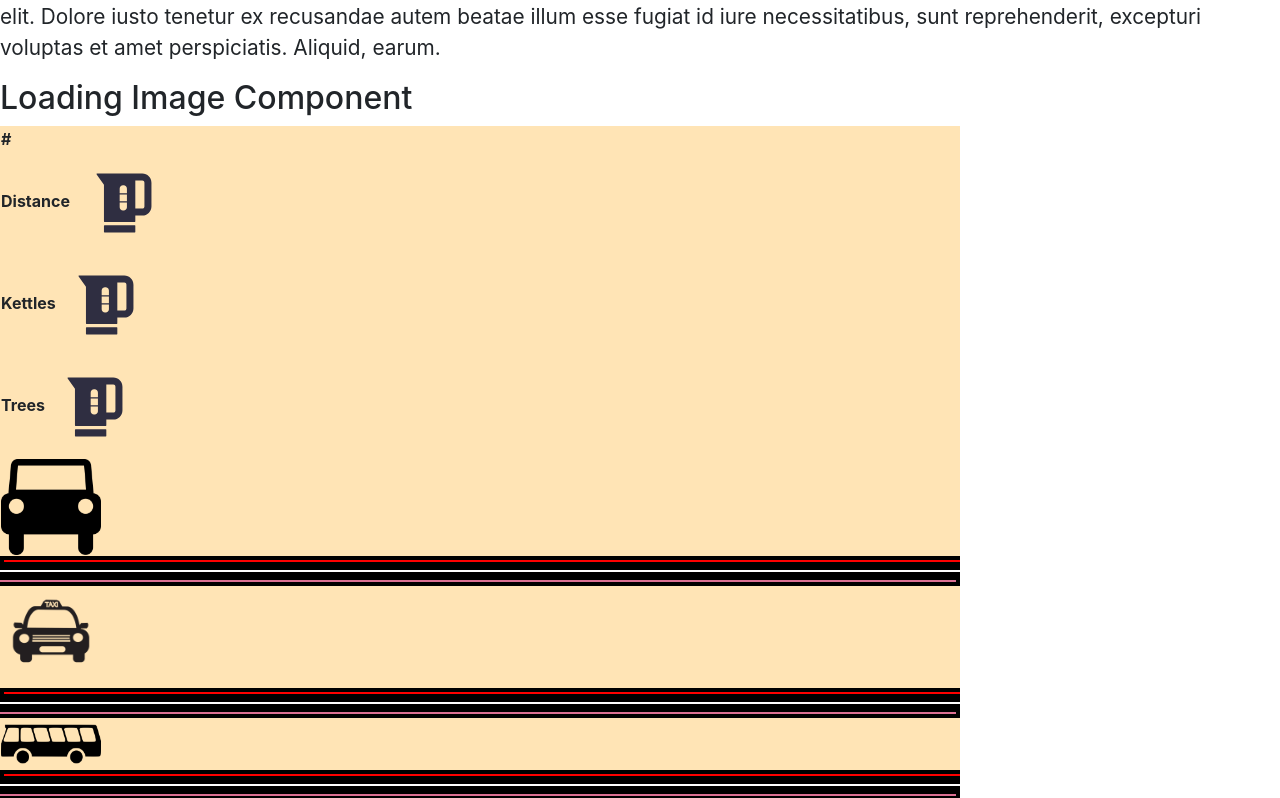
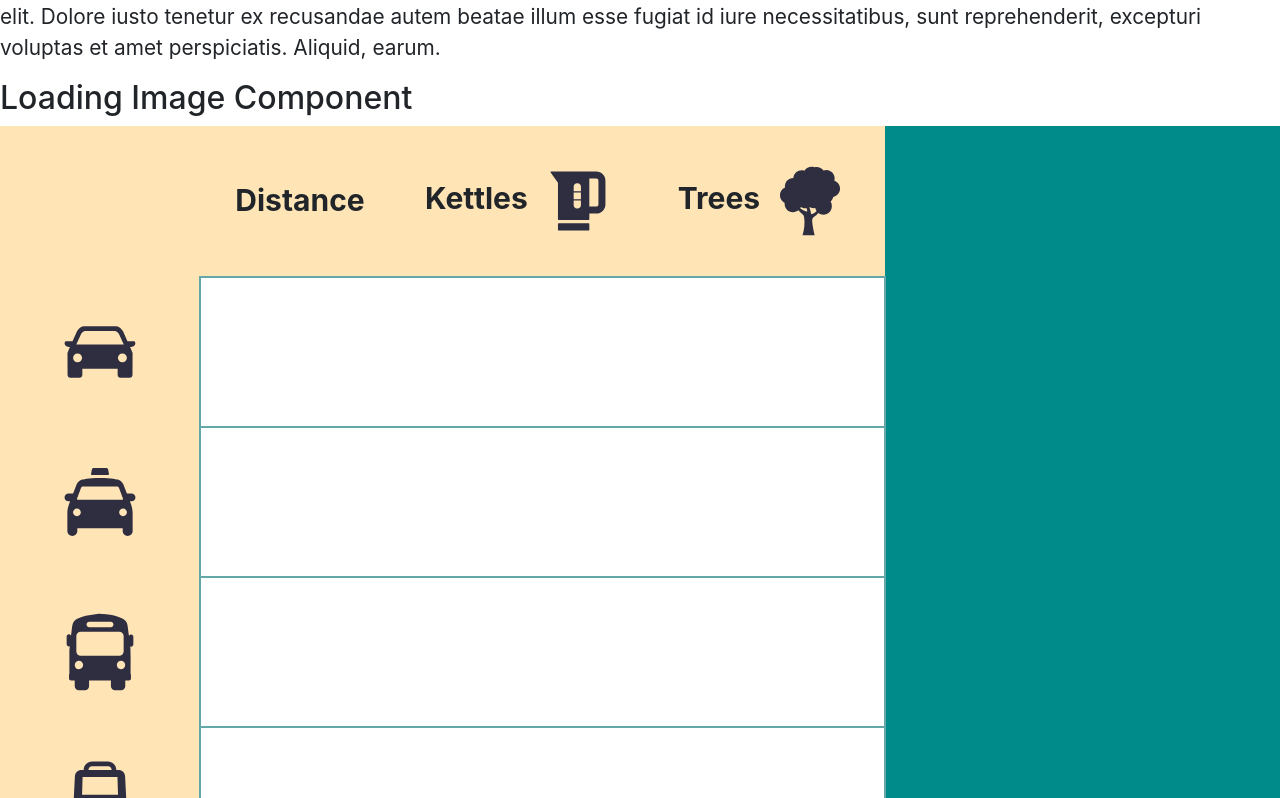
Before and after one commit to SchoolOfCode/w20_final-project-team-e, a React (Create React App) app: page / in a window 1280 px wide. Shown: the part 982-1780 px from the top of the page. Built offline with nearby package versions, Linux system fonts and the light colour scheme.

Commit message:
styled table contents editing table position

```diff
--- a/src/components/ResultsSection/ResultsSection.css
+++ b/src/components/ResultsSection/ResultsSection.css
@@ -1,6 +1,5 @@
-@media only screen and (max-width: 760px),
+/* @media only screen and (max-width: 760px),
   (min-device-width: 768px) and (max-device-width: 1024px) {
-  /* Force table to not be like tables anymore */
   table,
   thead,
   tbody,
@@ -9,10 +8,19 @@
   tr {
     display: block;
   }
+} */
+
+.results-container {
+  background-color: darkcyan;
+  display: flex;
+  flex-direction: column;
+  justify-content: center;
 }
 
 .results-table {
-  width: 75%;
+  font-size: 30px;
+  position: relative;
+  text-align: center;
 }
 
 /* Styling first table row*/
@@ -23,21 +31,42 @@
 /* Styling title and icon headers*/
 th {
   background-color: moccasin;
+  padding: 25px 25px 25px 25px;
+  margin: 25px 0;
+  min-width: 200px;
 }
 
 td {
-  /* background-color: mediumvioletred; */
-  text-align: center;
-  border-bottom: 4px solid black;
-  border-top: 4px solid black;
+  background-color: white;
+  border-bottom: 2px solid #64a7a8;
+  border-top: 2px solid #64a7a8;
+  margin: 25px 0;
+  min-width: 200px;
 }
 
 td:nth-last-child(1) {
-  background-color: palevioletred;
-  border-right: 4px solid black;
+  border-right: 2px solid #64a7a8;
 }
 
 td:nth-child(2) {
-  background-color: red;
-  border-left: 4px solid black;
+  border-left: 2px solid #64a7a8;
 }
+
+/*
+table tbody tr:first-child td:nth-child(2) {
+  background-color: cyan;
+}
+
+table tbody tr:first-child td:nth-child(4) {
+  background-color: cyan;
+}
+
+table tbody tr:last-child td:nth-child(2) {
+  background-color: cyan;
+}
+
+table tbody tr:last-child td:nth-child(4) {
+  background-color: cyan;
+  border-bottom-right-radius: 25px;
+}
+*/
--- a/src/components/ResultsSection/ResultsSection.js
+++ b/src/components/ResultsSection/ResultsSection.js
@@ -1,28 +1,27 @@
 import React from "react";
 import "../ResultsSection/ResultsSection.css";
-import kettleSVG from "../../images/kettle-icon.svg";
-import carIcon from "../ResultsCard/car-icon.png";
-import busIcon from "../ResultsCard/bus-icon.png";
-import planeIcon from "../ResultsCard/plane-icon.png";
-import taxiIcon from "../ResultsCard/taxi-icon.png";
-import trainIcon from "../ResultsCard/train-icon.png";
+import kettleIcon from "../../images/kettle-icon.svg";
+import treeIcon from "../../images/tree-icon.svg";
+import carIcon from "../../images/car-icon.svg";
+import busIcon from "../../images/bus-icon.svg";
+import planeIcon from "../../images/plane-icon.svg";
+import taxiIcon from "../../images/taxi-icon.svg";
+import trainIcon from "../../images/train-icon.svg";
 
 export default function ResultsSection(props) {
   return (
-    <section>
+    <section className="results-container">
       <div>
         <table class="table" className="results-table">
           <thead>
             <tr className="row-header">
-              <th scope="col">#</th>
+              <th scope="col"></th>
+              <th scope="col">Distance</th>
               <th scope="col">
-                Distance <img src={kettleSVG} alt="kettle" width="100px"></img>
+                Kettles<img src={kettleIcon} alt="kettle" width="100px"></img>
               </th>
               <th scope="col">
-                Kettles<img src={kettleSVG} alt="kettle" width="100px"></img>
-              </th>
-              <th scope="col">
-                Trees<img src={kettleSVG} alt="kettle" width="100px"></img>
+                Trees<img src={treeIcon} alt="tree" width="100px"></img>
               </th>
             </tr>
           </thead>
```
